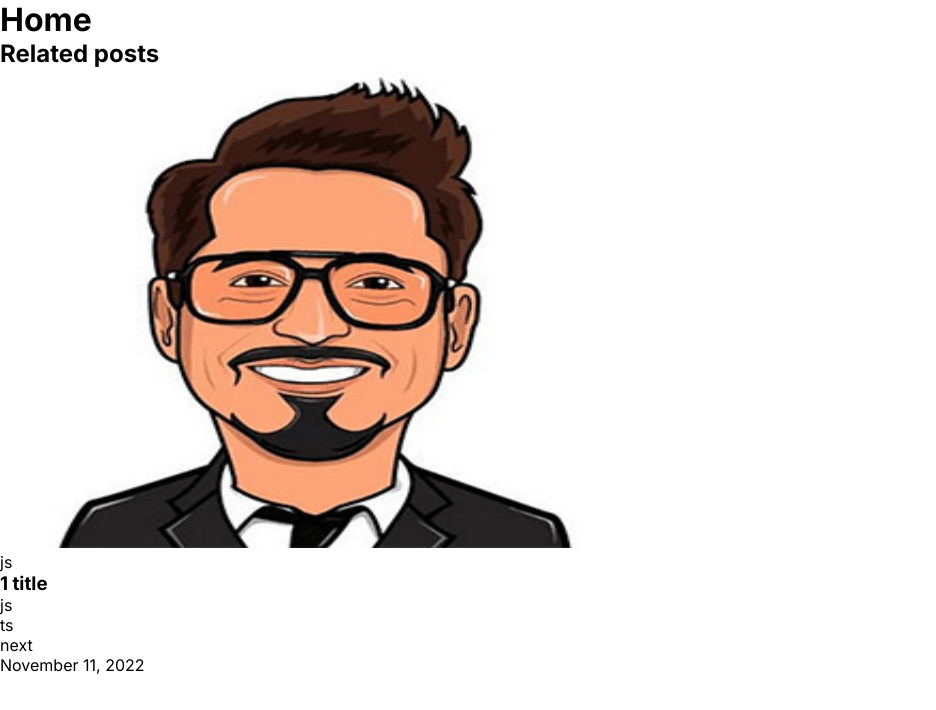
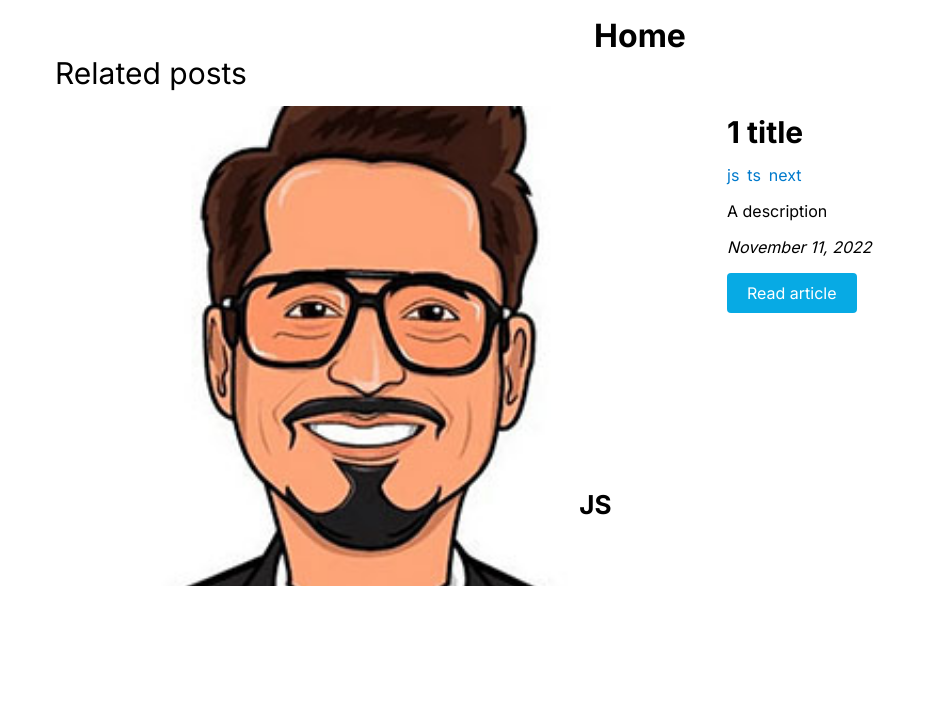
Before and after one commit to User0k/webtales.dev, a Next.js app: page / in a window 1280 px wide. Shown: the top 710 px of the page, without its empty margins (0-936 px from the left). Built offline with nearby package versions, Linux system fonts and the light colour scheme.

Commit message:
feat: add styles to home page, finish right section

```diff
--- a/app/globals.css
+++ b/app/globals.css
@@ -1,7 +1,7 @@
 :root {
   /* colors */
-  --color-js: #f0db4f;
-  --color-ts: #007acc;
+  --color-javascript: #fde22e;
+  --color-typescript: #007acc;
   --color-html: #e34c26;
   --color-css: #563d7c;
   --color-redux: #764abc;
@@ -16,7 +16,7 @@
   --color-white: #ffffff;
 
   /* radius */
-  --radius-small: 5px;
+  --radius-small: 4px;
 }
 
 * {
@@ -30,7 +30,15 @@ body {
   max-width: 100vw;
 }
 
+h2 {
+  font-weight: normal;
+}
+
 a {
   color: inherit;
   text-decoration: none;
 }
+
+ul {
+  list-style-type: none;
+}
--- a/app/home.module.css
+++ b/app/home.module.css
@@ -0,0 +1,75 @@
+.title {
+  margin-top: 1rem;
+  text-align: center;
+}
+
+.cards {
+  width: 1170px;
+  max-width: 100%;
+  min-width: 768px;
+  margin: 0 auto;
+}
+
+.content {
+  margin: 0.5em 2em;
+}
+
+.content li {
+  color: var(--color-typescript);
+}
+
+.content p {
+  padding: 1em 0;
+}
+
+.cards h2,
+.content h3 {
+  font-size: 30px;
+  padding-bottom: 0.5em;
+}
+
+.card {
+  display: inline-flex;
+  margin-bottom: 2em;
+}
+
+.link {
+  position: relative;
+}
+
+.card img {
+  object-fit: cover;
+}
+
+.ribbon {
+  font-size: 26px;
+  font-weight: bolder;
+  padding: 0.4em 0 0.4em 0.8em;
+  text-align: center;
+  color: var(--color-black);
+  min-width: 220px;
+  position: absolute;
+  right: 0;
+  bottom: 60px;
+  clip-path: polygon(15% 0, 100% 0, 100% 100%, 0 100%);
+}
+
+.tags {
+  display: flex;
+  gap: 0.5em;
+}
+
+.button {
+  display: block;
+  margin-top: 1em;
+  padding: 10px 20px;
+  background-color: #07aae4;
+  color: var(--color-white);
+  max-width: max-content;
+  border-radius: var(--radius-small);
+  transition: background-color 0.5s;
+}
+
+.button:hover {
+  background-color: var(--color-typescript);
+}
--- a/app/page.tsx
+++ b/app/page.tsx
@@ -2,6 +2,7 @@ import Link from 'next/link';
 import Image from 'next/image';
 import { getSortedPosts } from './utils/getPosts';
 import dateConverter from './utils/dateConverter';
+import getColorBasedOnBackground from './utils/getColorBasedOnBackground';
 import s from './home.module.css';
 
 export default function Home() {
@@ -25,7 +26,15 @@ export default function Home() {
                   height={480}
                   priority={true}
                 />
-                <div className={s.ribbon}>{post.tags[0]}</div>
+                <div
+                  className={s.ribbon}
+                  style={{
+                    backgroundColor: `var(--color-${post.tags[0]})`,
+                    color: getColorBasedOnBackground(post.tags[0]),
+                  }}
+                >
+                  {post.tags[0].toUpperCase()}
+                </div>
               </Link>
               <section className={s.content}>
                 <h3>{post.title}</h3>
@@ -34,7 +43,13 @@ export default function Home() {
                     <li key={tag}>{tag}</li>
                   ))}
                 </ul>
-                <time dateTime={post.date}>{dateConverter(post.date)}</time>
+                <p>{post.description}</p>
+                <time dateTime={post.date}>
+                  <i>{dateConverter(post.date)}</i>
+                </time>
+                <Link href={`/posts/${post.slug}`} className={s.button}>
+                  Read article
+                </Link>
               </section>
             </article>
           ))}
--- /dev/null
+++ b/app/utils/getColorBasedOnBackground.ts
@@ -0,0 +1,7 @@
+import { DARK_COLORS } from '../../constants';
+
+export default function getColorBasedOnBackground(bgColor: string) {
+  if (DARK_COLORS.includes(bgColor)) {
+    return 'var(--color-white)';
+  }
+}
--- a/constants.js
+++ b/constants.js
@@ -1 +1,3 @@
 export const POSTS_PATH = 'public/posts';
+export const LIGHT_COLORS = ['javascript', 'react', 'html'];
+export const DARK_COLORS = ['typescript', 'redux', 'next', 'git', 'css'];
```
